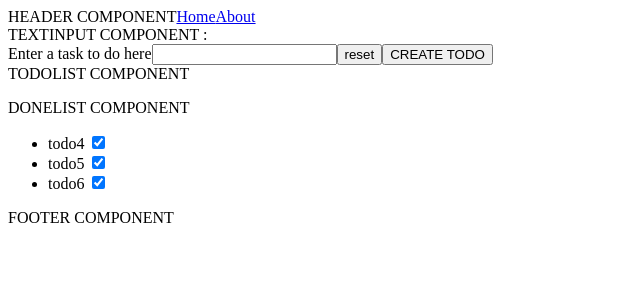
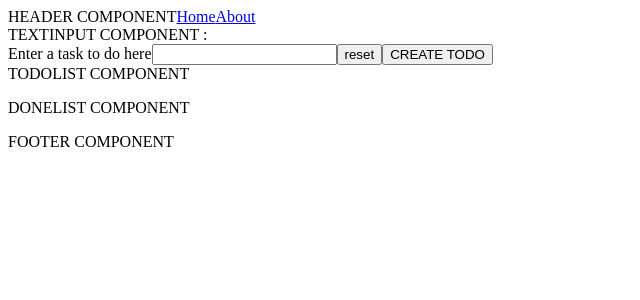
Before and after one commit to lnoel4289/todolist, a React (Vite) app: page / in a window 1280 px wide. Shown: the top 300 px of the page, without its empty margins (0-640 px from the left). Built offline with nearby package versions, Linux system fonts and the light colour scheme.

Commit message:
debug action {type:todo/remove}

```diff
--- a/src/components/Done/index.jsx
+++ b/src/components/Done/index.jsx
@@ -2,11 +2,11 @@ import { useDispatch } from "react-redux";
 import * as todoListActions from "../TodoList/todoListSlice";
 import * as doneListActions from "../doneList/doneListSlice";
 
-const Done = ({ done, checked }) => {
+const Done = ({ done, checked, index }) => {
   const dispatch = useDispatch();
   function handleUncheck() {
     dispatch(todoListActions.add(done));
-    dispatch(doneListActions.remove(done));
+    dispatch(doneListActions.remove(index));
   }
 
   return (
--- a/src/components/DoneList/doneListSlice.js
+++ b/src/components/DoneList/doneListSlice.js
@@ -2,7 +2,7 @@ import { createSlice } from "@reduxjs/toolkit";
 
 const doneListSlice = createSlice({
   name: "doneList",
-  initialState: ["todo4", "todo5", "todo6"],
+  initialState: [],
   reducers: {
     add: {
       prepare: (textContent) => ({ payload: { textContent } }),
--- a/src/components/Todo/index.jsx
+++ b/src/components/Todo/index.jsx
@@ -1,7 +1,18 @@
+import { useDispatch } from "react-redux";
+import * as todoListActions from "../TodoList/todoListSlice";
+import * as doneListActions from "../doneList/doneListSlice";
+
 const Todo = ({ todo, index, checked }) => {
+  const dispatch = useDispatch();
+  function handleCheck() {
+    dispatch(doneListActions.add(todo));
+    dispatch(todoListActions.remove(index));
+  }
+
   return (
     <div>
-      {index + 1} {todo} <input type="checkbox" checked={checked} />
+      {index + 1} {todo}{" "}
+      <input type="checkbox" checked={checked} onChange={handleCheck} />
     </div>
   );
 };
--- a/src/components/TodoList/todoListSlice.js
+++ b/src/components/TodoList/todoListSlice.js
@@ -7,13 +7,13 @@ const todoListSlice = createSlice({
     add: {
       prepare: (textContent) => ({ payload: { textContent } }),
       reducer: (state, action) => {
-        state.unshift(action.payload.textContent);
+        state.push(action.payload.textContent);
       },
     },
     remove: {
-      prepare: (textContent) => ({ payload: { textContent } }),
+      prepare: (index) => ({ payload: { index } }),
       reducer: (state, action) => {
-        return state.filter((elem) => elem !== action.payload.textContent);
+        return state.filter((_, index) => index !== action.payload.index);
       },
     },
   },
```
Also changed, not shown: 2 other files (tests, documents, lock files or other folders).
